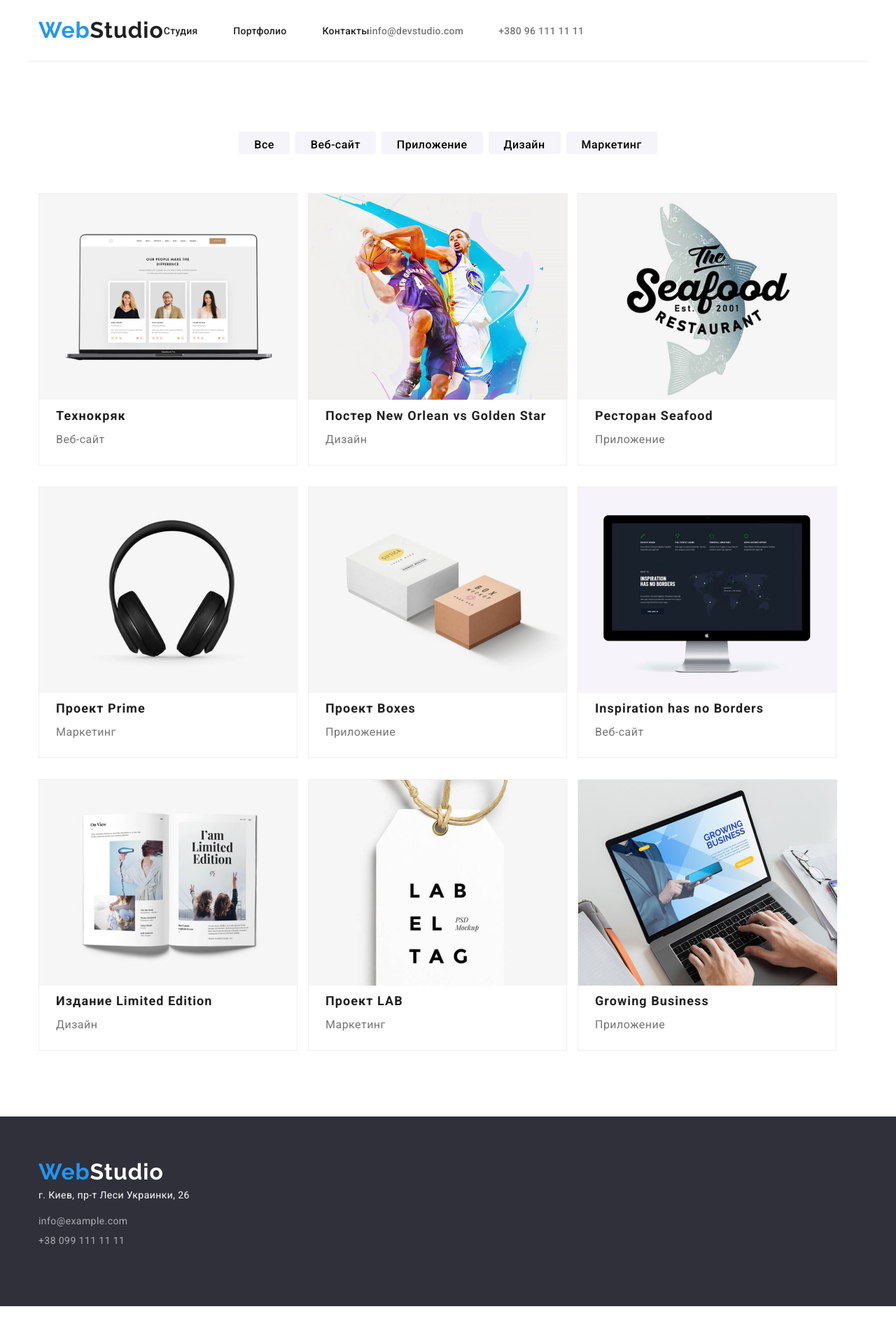
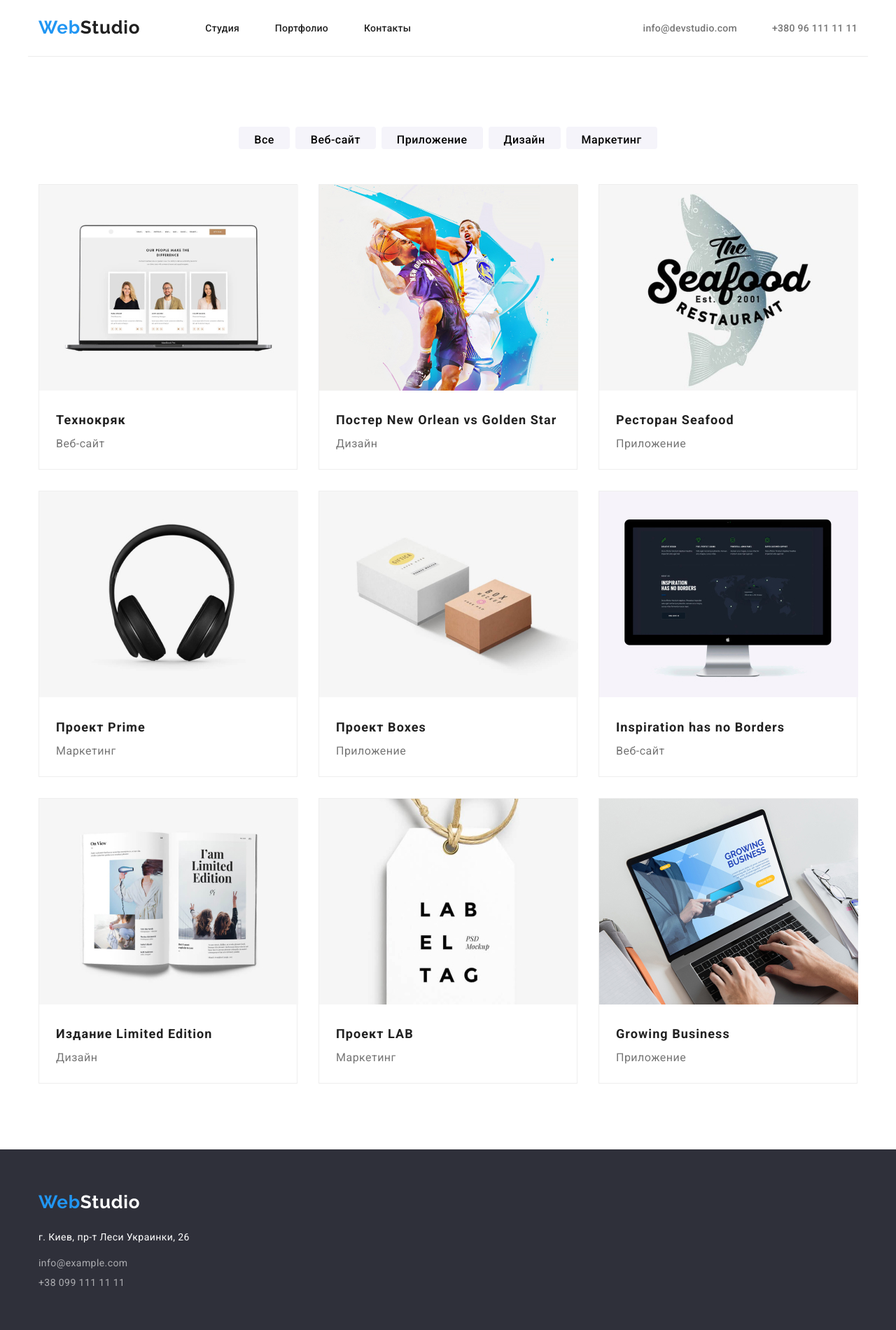
Before and after one commit to dahuiq/goit-markup-hw-03-02-, a plain HTML site: page porfolio.html in a window 1280 px wide. Shown: the whole page at 70% size. Before the commit the page ends 1866 px from the top, so only its background shows below. Drawn offline with Linux system fonts and the light colour scheme.

Commit message:
Add files via upload

```diff
--- a/css/style.css
+++ b/css/style.css
@@ -63,6 +63,7 @@ header .container {
   justify-content: space-between;
   color: inherit;
   width: 294px;
+  margin-left: 93px;
 }
 .navlist li:first-child {
   margin-left: 93px;
@@ -77,6 +78,7 @@ header .container {
   letter-spacing: 0.02em;
   justify-content: space-between;
   color: var(--details-color);
+  margin-left: auto;
 }
 .media-list li:not(:last-child) {
   margin-right: 50px;
@@ -232,9 +234,11 @@ a {
   background-color: var(--white-color);
   text-align: center;
 }
-
+.info {
+  padding-top: 30px;
+  padding-bottom: 30px;
+}
 .members .name {
-  margin-top: 30px;
   margin-bottom: 10px;
 }
 .members p {
@@ -245,7 +249,6 @@ a {
   font-size: 16px;
   line-height: 1.187;
   letter-spacing: 0.03em;
-  margin-bottom: 30px;
 }
 .members .role {
   font-family: var(--main-font);
@@ -255,6 +258,9 @@ a {
   font-size: 16px;
   line-height: 1.187;
   letter-spacing: 0.03em;
+}
+.web {
+  margin-bottom: 20px;
 }
 .studio2 {
   font-family: var(--accent-font);
@@ -288,11 +294,8 @@ a {
   letter-spacing: 0.03em;
   margin-bottom: 9px;
 }
-.contacts li:last-child {
-  padding-bottom: 60px;
-}
 .footer {
   padding-top: 60px;
-  padding-bottom: 20px;
+  padding-bottom: 60px;
   background-color: var(--accent-color);
 }
--- a/css/style1.css
+++ b/css/style1.css
@@ -36,7 +36,7 @@ header .container {
   display: flex;
   padding-top: 0;
   margin-bottom: 0;
-  justify-content: space-between;
+  margin-left: ;
   /* display: block; */
 }
 .container nav .navList:not(:last-child) {
@@ -47,7 +47,7 @@ header {
 }
 .web1 {
   padding-top: 24px;
-  margin-bottom: 25px;
+  padding-bottom: 25px;
 }
 .navList {
   display: flex;
@@ -57,9 +57,10 @@ header {
   font-weight: 500;
   line-height: 1.142;
   letter-spacing: 0.02em;
-  justify-content: space-between;
   color: inherit;
   width: 294px;
+  margin-left: 93px;
+  justify-content: space-between;
 }
 .navlist li:first-child {
   margin-left: 93px;
@@ -72,7 +73,7 @@ header {
   font-weight: 500;
   line-height: 1.142;
   letter-spacing: 0.02em;
-  justify-content: space-between;
+  margin-left: auto;
 }
 .media-list li:not(:last-child) {
   margin-right: 50px;
@@ -88,7 +89,7 @@ a {
   font-family: var(--accent-font);
   font-style: normal;
   font-weight: 700;
-  font-size: 32px;
+  font-size: 26px;
   line-height: 1.192;
   letter-spacing: 0.03em;
   padding-top: 24;
@@ -99,7 +100,7 @@ a {
   font-family: var(--accent-font);
   font-style: normal;
   font-weight: 700;
-  font-size: 32px;
+  font-size: 26px;
   line-height: 1.192;
   letter-spacing: 0.03em;
   padding-top: 24;
@@ -160,10 +161,7 @@ a {
   border-radius: 4px;
   border: transparent;
   background-color: var(--team-color);
-}
-.content {
-  padding-top: 100px;
-  margin-bottom: 56px;
+  margin-bottom: 50px;
 }
 section .container .content .button {
   padding-bottom: 0;
@@ -174,11 +172,13 @@ section .container .content .button {
   box-shadow: 0px 3px 1px rgba(0, 0, 0, 0.1), 0px 1px 2px rgba(0, 0, 0, 0.08),
     0px 2px 2px rgba(0, 0, 0, 0.12);
 }
+.buttons {
+  padding-top: 100px;
+}
 .contenth2 {
   display: flex;
   align-items: center;
   justify-content: space-between;
-  margin-right: 30px;
   flex-flow: row wrap;
   padding-bottom: 94px;
 }
@@ -217,15 +217,19 @@ section .container .content .button {
   padding-left: 24px;
   padding-right: 24px;
   padding-bottom: 20px;
+  padding-top: 20px;
 }
 .footer {
   background-color: var(--accent-color);
+}
+.web {
+  margin-bottom: 20px;
 }
 .studio2 {
   font-family: var(--accent-font);
   font-style: normal;
   font-weight: 700;
-  font-size: 32px;
+  font-size: 26px;
   line-height: 1.192;
   letter-spacing: 0.03em;
   padding-top: 24;
@@ -258,5 +262,5 @@ section .container .content .button {
 .footer {
   background-color: var(--accent-color);
   padding-top: 60px;
-  padding-bottom: 20px;
+  padding-bottom: 60px;
 }
--- a/porfolio.html
+++ b/porfolio.html
@@ -32,7 +32,7 @@
       </div>
     </header>
     <main>
-      <section>
+      <section class="buttons">
         <div class="container">
           <ul class="content">
             <li><button class="button" type="button">Все</button></li>
```
Also changed, not shown: index.html (+8 -4 lines), 1 other file.
